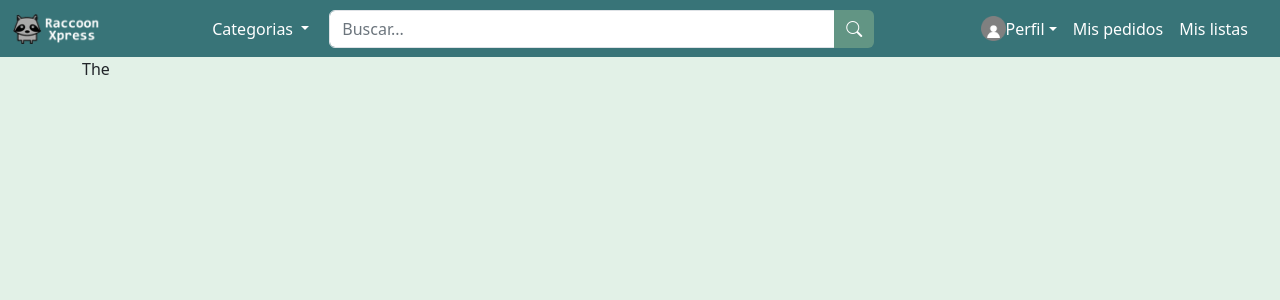
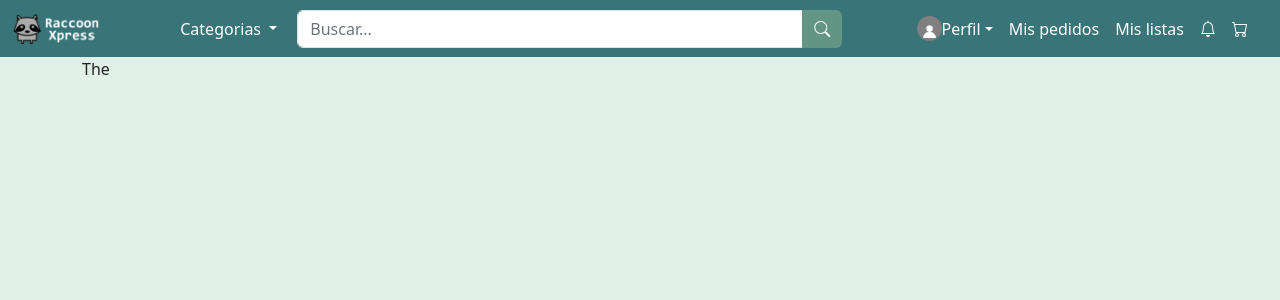
Before and after one commit to ImNotAngel14/NEWRaccoonXpress, a PHP site: page /home.php in a window 1280 px wide. Shown: the top 300 px of the page. Run offline with PHP 8.4, Linux system fonts and the light colour scheme.

Commit message:
Fix navbar responsivity, add profile image

```diff
--- a/src/views/layouts/navbar.php
+++ b/src/views/layouts/navbar.php
@@ -1,11 +1,11 @@
 <!-- Navbar -->
-<nav class="navbar navbar-expand-md h-10">
+<nav class="navbar navbar-expand-lg h-10">
     <div class="container-fluid d-flex align-items-center">
         <button class="navbar-toggler my-secondary" type="button" data-bs-toggle="collapse" data-bs-target="#navbarNavDropdown" aria-controls="navbarNavDropdown" aria-expanded="false" aria-label="Toggle navigation">
             <span class="navbar-toggler-icon"></span>
         </button>
         <!-- Phone navbar buttons -->
-        <div class="d-flex d-md-none flex-fill justify-content-around">
+        <div class="d-flex d-lg-none flex-fill justify-content-around">
             <a class="nav-link mx-2" href="#"><i class="bi bi-person-circle"></i></a>
             <a class="nav-link mx-2" href="#"><i class="bi bi-bell"></i></a>
             <a class="nav-link mx-2" href="#"><i class="bi bi-cart"></i></a>
@@ -16,7 +16,7 @@
         <div class="collapse navbar-collapse" id="navbarNavDropdown">
             <ul class="navbar-nav container-fluid">
                 <!-- Categorys -->
-                <li class="nav-item dropdown ms-md-auto d-flex align-items-center justify-content-center">
+                <li class="nav-item dropdown ms-lg-auto d-flex align-items-center justify-content-center">
                     <a class="nav-link dropdown-toggle" href="#" role="button" data-bs-toggle="dropdown" aria-expanded="false">
                         Categorias
                     </a>
@@ -27,7 +27,7 @@
                     </ul>
                 </li>
                 <!-- Search bar -->
-                <li class="nav-item col-md-6 container-fluid align-self-center mx-0">
+                <li class="nav-item col-lg-6 container-fluid align-self-center mx-0">
                     <form class="d-flex" role="search">
                         <div class="input-group">
                             <input class="form-control" type="search" placeholder="Buscar..." aria-label="Search">
@@ -35,7 +35,7 @@
                         </div>
                     </form>
                 </li>
-                <div class="d-md-flex ms-md-auto align-items-center">
+                <div class="d-lg-flex ms-lg-auto align-items-center">
                     <!-- Profile -->
                     <li class="nav-item dropdown d-flex justify-content-center">
                         <a class="nav-link dropdown-toggle d-flex align-items-center" href="#" role="button" data-bs-toggle="dropdown" aria-expanded="false">
@@ -58,11 +58,11 @@
                         <a class="nav-link" href="#">Mis listas</a>
                     </li>
                     <!-- My notifications -->
-                    <li class="nav-item d-flex justify-content-center d-md-none d-md-block">
+                    <li class="nav-item d-flex justify-content-center d-none d-lg-block">
                         <a class="nav-link" href="#"><i class="bi bi-bell"></i></a>
                     </li>
                     <!-- My shopping Cart -->
-                    <li class="nav-item d-flex justify-content-center d-md-none d-md-block">
+                    <li class="nav-item d-flex justify-content-center d-none d-lg-block">
                         <a class="nav-link " href="#"><i class="bi bi-cart"></i></a>
                     </li>
 
```
